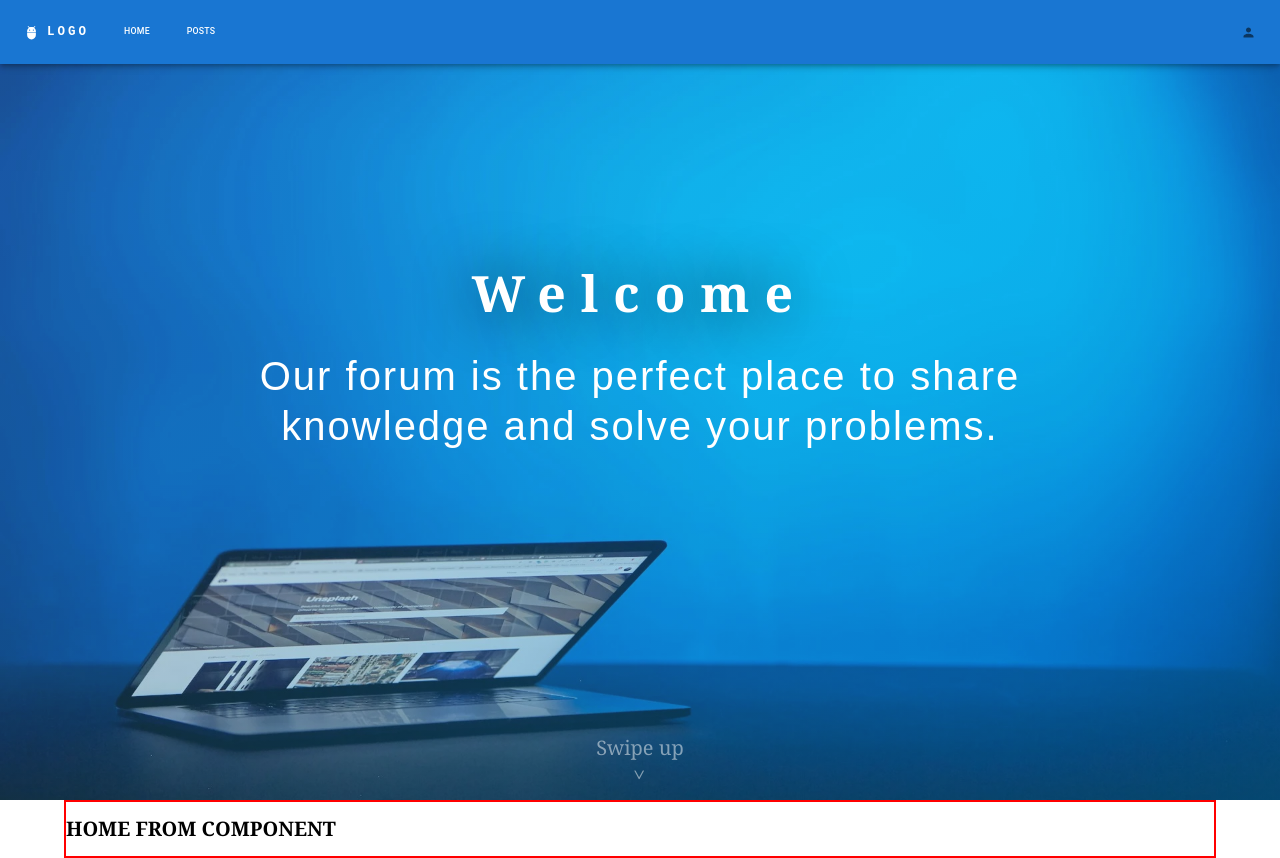
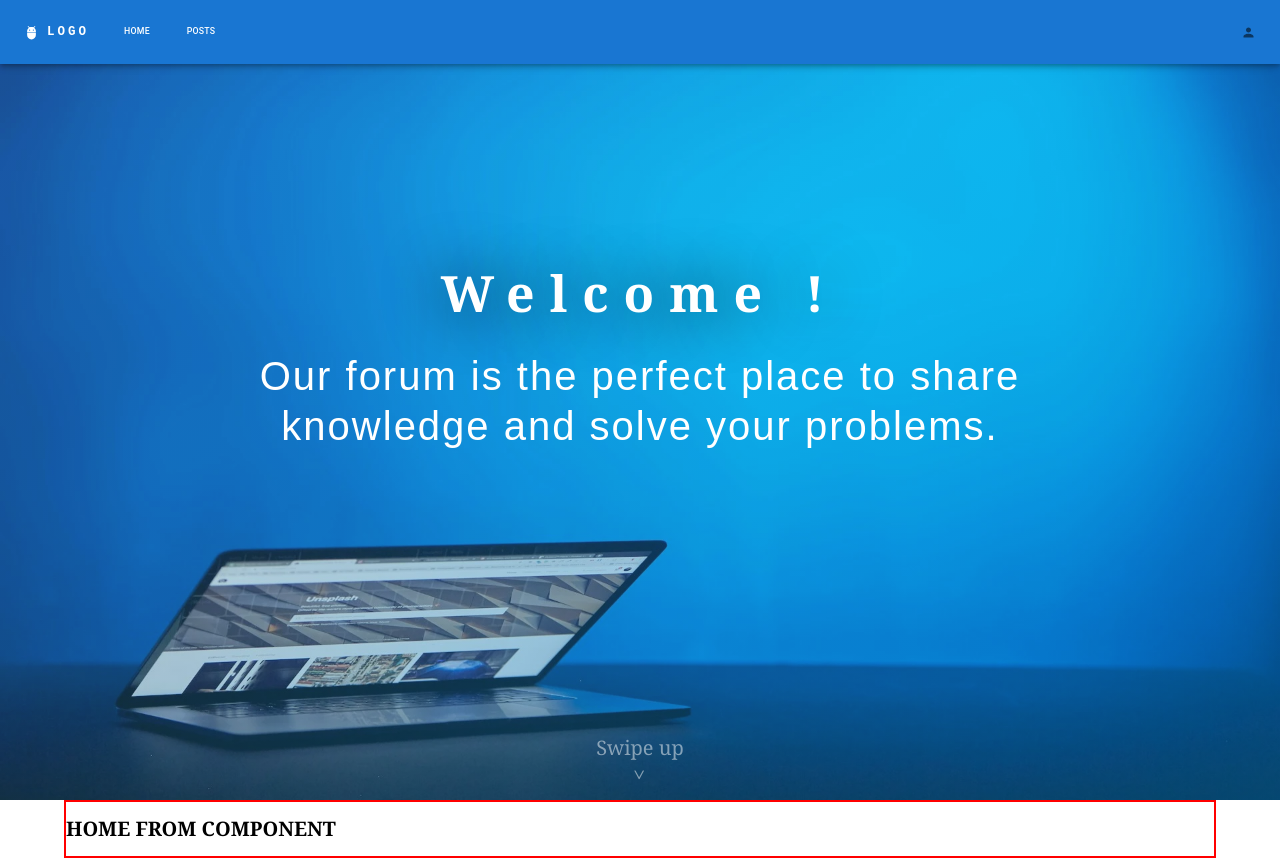
Before and after one commit to DanielMMITM/Forum-Front, a React (Vite) app: page / in a window 1280 px wide. Built offline with nearby package versions, Linux system fonts and the light colour scheme.

Commit message:
update heading text

```diff
--- a/src/pages/Home/Home.tsx
+++ b/src/pages/Home/Home.tsx
@@ -11,7 +11,7 @@ export const Home = () => {
         component={"header"}
         className="home-header"
       >
-        <h1 className="heading-primary--main">Welcome</h1>
+        <h1 className="heading-primary--main">Welcome !</h1>
         <p className="heading-primary--sub">
           Our forum is the perfect place to share knowledge and solve your
           problems.
```
